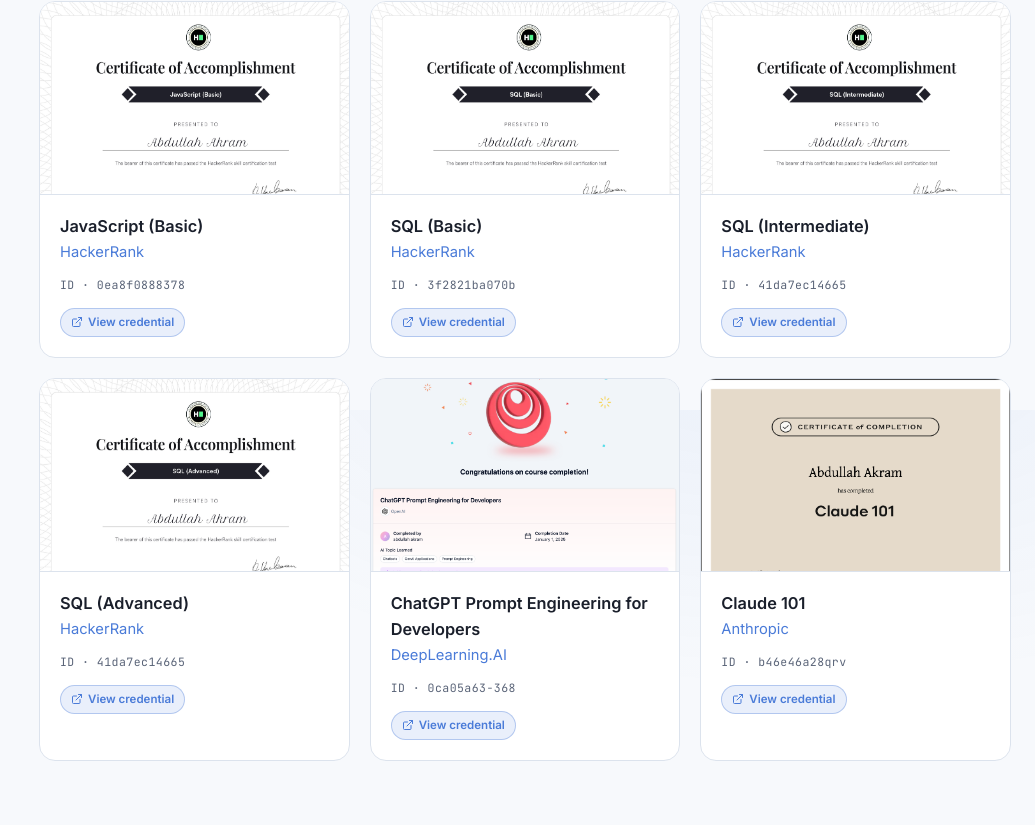
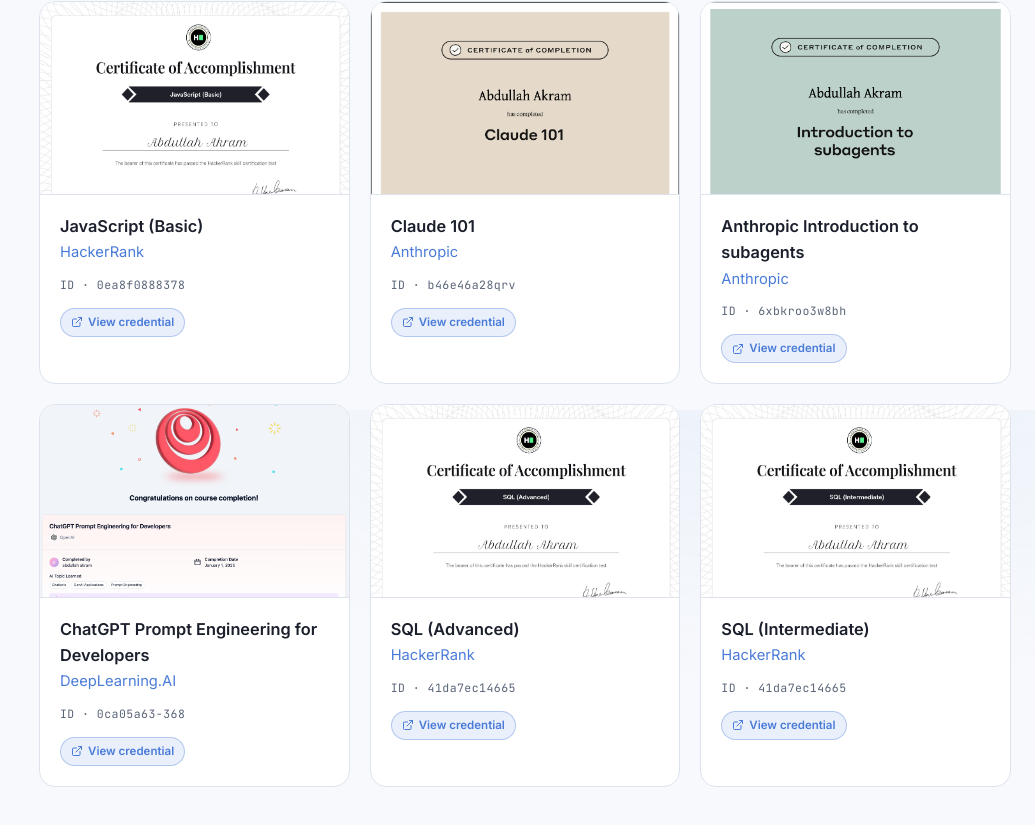
Before and after one commit to Abdullah18x/portfolio, a React (Vite) app: page / in a window 1280 px wide. Shown: the part 9990-10815 px from the top of the page, without its empty margins (245-1280 px from the left). Built offline with nearby package versions, Linux system fonts and the light colour scheme.

Commit message:
Updated certifications

```diff
--- a/src/data/certificationsData.ts
+++ b/src/data/certificationsData.ts
@@ -37,13 +37,40 @@
     image: './images/javascript_basic certificate.png',
   },
   {
-    name: 'SQL (Basic)',
+    name: 'Claude 101',
+    issuer: 'Anthropic',
+    issuerKey: 'anthropic',
+    category: 'AI',
+    credentialId: 'b46e46a28qrv',
+    url: 'https://verify.skilljar.com/c/b46e46a28qrv',
+    image: './images/claude101.png',
+  },
+  {
+    name: 'Anthropic Introduction to subagents',
+    issuer: 'Anthropic',
+    issuerKey: 'anthropic',
+    category: 'AI',
+    credentialId: '6xbkroo3w8bh',
+    url: 'https://verify.skilljar.com/c/6xbkroo3w8bh',
+    image: './images/claude_isa.png',
+  },
+  {
+    name: 'ChatGPT Prompt Engineering for Developers',
+    issuer: 'DeepLearning.AI',
+    issuerKey: 'deeplearning-ai',
+    category: 'AI',
+    credentialId: '0ca05a63-3689-4599-b3dd-04f93e63842e',
+    url: 'https://learn.deeplearning.ai/accomplishments/0ca05a63-3689-4599-b3dd-04f93e63842e?usp=sharing',
+    image: './images/ChatGPT Prompt Engineering for Developers.png',
+  },
+  {
+    name: 'SQL (Advanced)',
     issuer: 'HackerRank',
     issuerKey: 'hackerrank',
     category: 'Databases',
-    credentialId: '3f2821ba070b',
-    url: 'https://www.hackerrank.com/certificates/iframe/3f2821ba070b',
-    image: './images/sql_basic certificate.png',
+    credentialId: '41da7ec14665',
+    url: 'https://www.hackerrank.com/certificates/iframe/41da7ec14665',
+    image: './images/sql_advanced certificate.png',
   },
   {
     name: 'SQL (Intermediate)',
@@ -55,37 +82,20 @@
     image: './images/sql_intermediate certificate.png',
   },
   {
-    name: 'SQL (Advanced)',
+    name: 'SQL (Basic)',
     issuer: 'HackerRank',
     issuerKey: 'hackerrank',
     category: 'Databases',
-    credentialId: '41da7ec14665',
-    url: 'https://www.hackerrank.com/certificates/iframe/41da7ec14665',
-    image: './images/sql_advanced certificate.png',
-  },
-  {
-    name: 'ChatGPT Prompt Engineering for Developers',
-    issuer: 'DeepLearning.AI',
-    issuerKey: 'deeplearning-ai',
-    category: 'AI',
-    credentialId: '0ca05a63-3689-4599-b3dd-04f93e63842e',
-    url: 'https://learn.deeplearning.ai/accomplishments/0ca05a63-3689-4599-b3dd-04f93e63842e?usp=sharing',
-    image: './images/ChatGPT Prompt Engineering for Developers.png',
-  },
-  {
-    name: 'Claude 101',
-    issuer: 'Anthropic',
-    issuerKey: 'anthropic',
-    category: 'AI',
-    credentialId: 'b46e46a28qrv',
-    url: 'https://verify.skilljar.com/c/b46e46a28qrv',
-    image: './images/claude101.png',
+    credentialId: '3f2821ba070b',
+    url: 'https://www.hackerrank.com/certificates/iframe/3f2821ba070b',
+    image: './images/sql_basic certificate.png',
   },
   {
     name: 'Certified PHP Web Developer',
     issuer: 'EVS',
     issuerKey: 'evs',
     category: 'Programming',
+    credentialId: 'R0116080014',
     image: './images/EVS certificate.png',
   },
 ];
```
Also changed, not shown: public/images/claude_isa.png (added).
